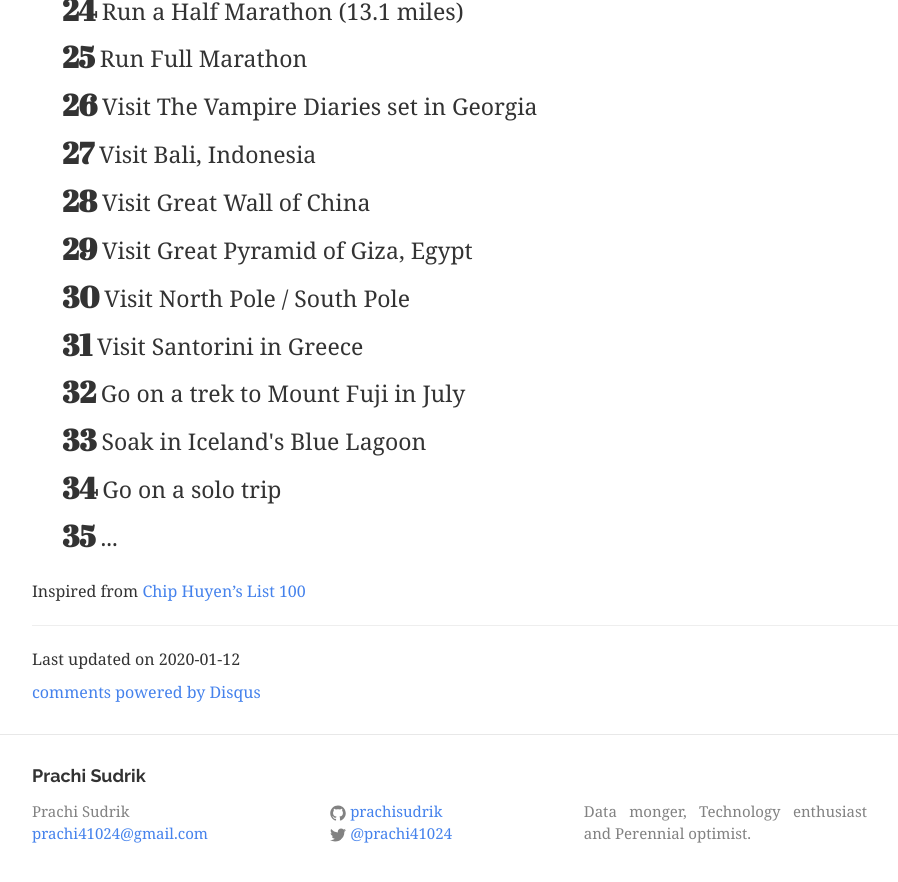
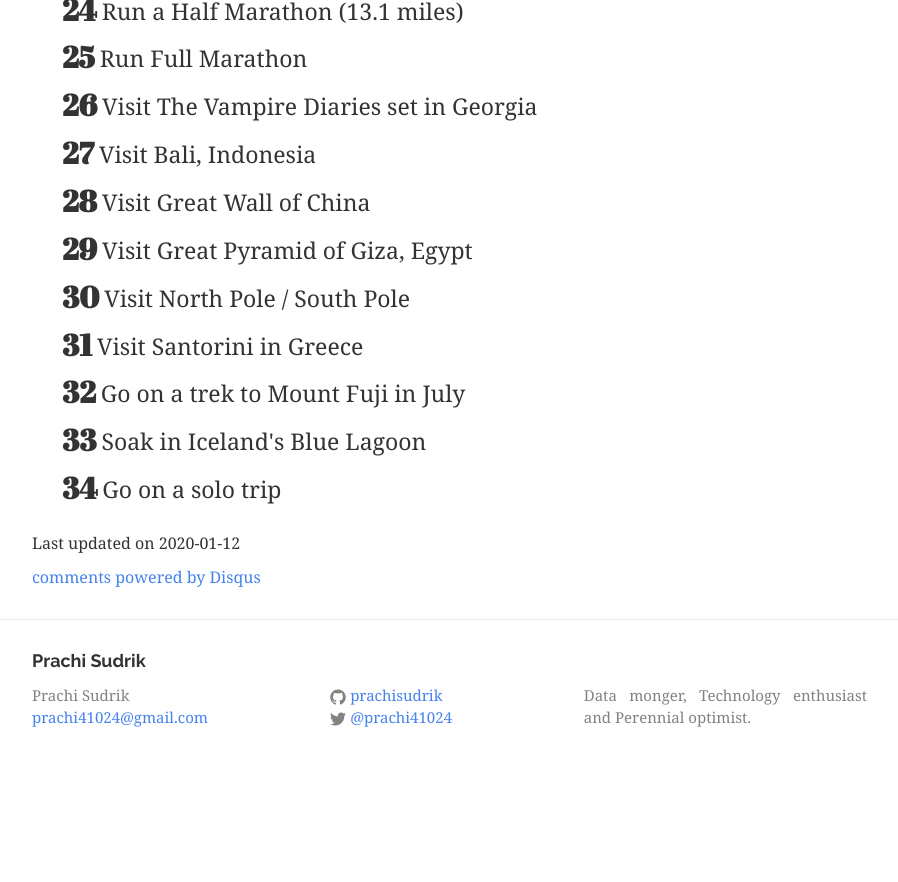
Before and after one commit to prachisudrik/prachisudrik.github.io, a Jekyll site: the page built from bucketlist.md, in a window 1280 px wide and 900 px high, scrolled down 1270 px. Shown: the top 882 px of the window, without its empty margins (168-1066 px from the left). Built offline with Jekyll 4.4.1, drawn with Linux system fonts in a browser that asks for light colours; nearby versions of some CDN libraries; comment, search, counter and statistics services are not loaded; after the commit the page ends 2054 px from its top, so only the background shows below that.

Commit message:
Update bucketlist.md

```diff
--- a/bucketlist.md
+++ b/bucketlist.md
@@ -41,13 +41,7 @@ The future you see is the future you get - Robert G Allen
     <li>Visit Santorini in Greece</li>
     <li>Go on a trek to Mount Fuji in July</li>
     <li> Soak in Iceland's Blue Lagoon</li>
-
     <li>Go on a solo trip</li>
-    <li>...</li>
 </ol>
 
-Inspired from <a href="https://huyenchip.com/list-100/" target="_blank">Chip Huyen's List 100</a>
-
----
-
 Last updated on {% include last-updated.txt %}
```
